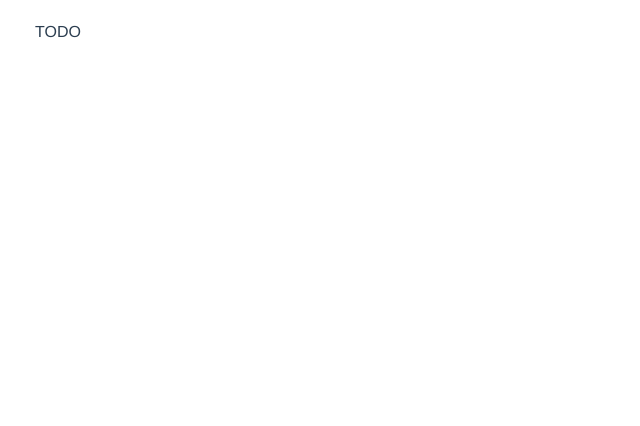
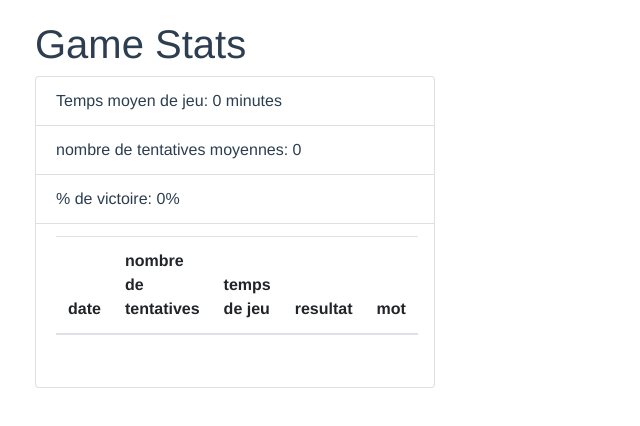
Before and after one commit to UE-FRONTEND/projet-2022-guitard-sayedabouljoud, a Vue app: page / in a window 1280 px wide. Shown: the top 426 px of the page, without its empty margins (0-640 px from the left). Built offline with nearby package versions, Linux system fonts and the light colour scheme.

Commit message:
created basic template

```diff
--- a/src/App.vue
+++ b/src/App.vue
@@ -1,13 +1,15 @@
 <template>
   <div style="text-align: left; width: 400px">
-    TODO
+    <Stats/>
   </div>
 </template>
 
 <script>
 
+import Stats from "@/composants/Stats";
 export default {
   name: 'App',
+  components: {Stats},
 }
 </script>
 
--- /dev/null
+++ b/src/composants/Stats.vue
@@ -0,0 +1,61 @@
+<template>
+  <div>
+    <h1 id="statTitle">Game Stats</h1>
+    <div><ul class="list-group">
+      <li class="list-group-item">Temps moyen de jeu: {{ tempsMoyen }} minutes</li>
+      <li class="list-group-item">nombre de tentatives moyennes: {{ nbTentativesMoyen }}</li>
+      <li class="list-group-item">% de victoire: {{ pourcentageDeVictoires }}%</li>
+      <li class="list-group-item">
+        <table class="table table-stripped">
+          <thead>
+          <tr>
+            <th scope="col">date</th>
+            <th scope="col">nombre de tentatives</th>
+            <th scope="col">temps de jeu</th>
+            <th scope="col">resultat</th>
+            <th scope="col">mot</th>
+          </tr>
+          </thead>
+          <tbody>
+          <tr>
+            <td>{{ anciensParties.date }}</td>
+            <td>{{ anciensParties.nbTentatives }}</td>
+            <td>{{ anciensParties.tempsDeJeu }}</td>
+            <td>{{ anciensParties.result }}</td>
+            <td>{{ anciensParties.mot }}</td>
+          </tr>
+          </tbody>
+        </table>
+      </li>
+    </ul></div>
+  </div>
+</template>
+
+<script>
+export default {
+  name: "Stats",
+  data: function (){
+    return {
+      tempsMoyen: 0,
+      nbTentativesMoyen: 0,
+      pourcentageDeVictoires: 0,
+      anciensParties: [
+        {
+          date: 22/11/2022,
+          nbTentatives: 5,
+          tempsDeJeu: 10,
+          result: true,
+          mot: 'hello'
+        }
+      ]
+    }
+  }
+}
+</script>
+
+<style scoped>
+.statTitle{
+  text-align: center;
+}
+
+</style>
```
